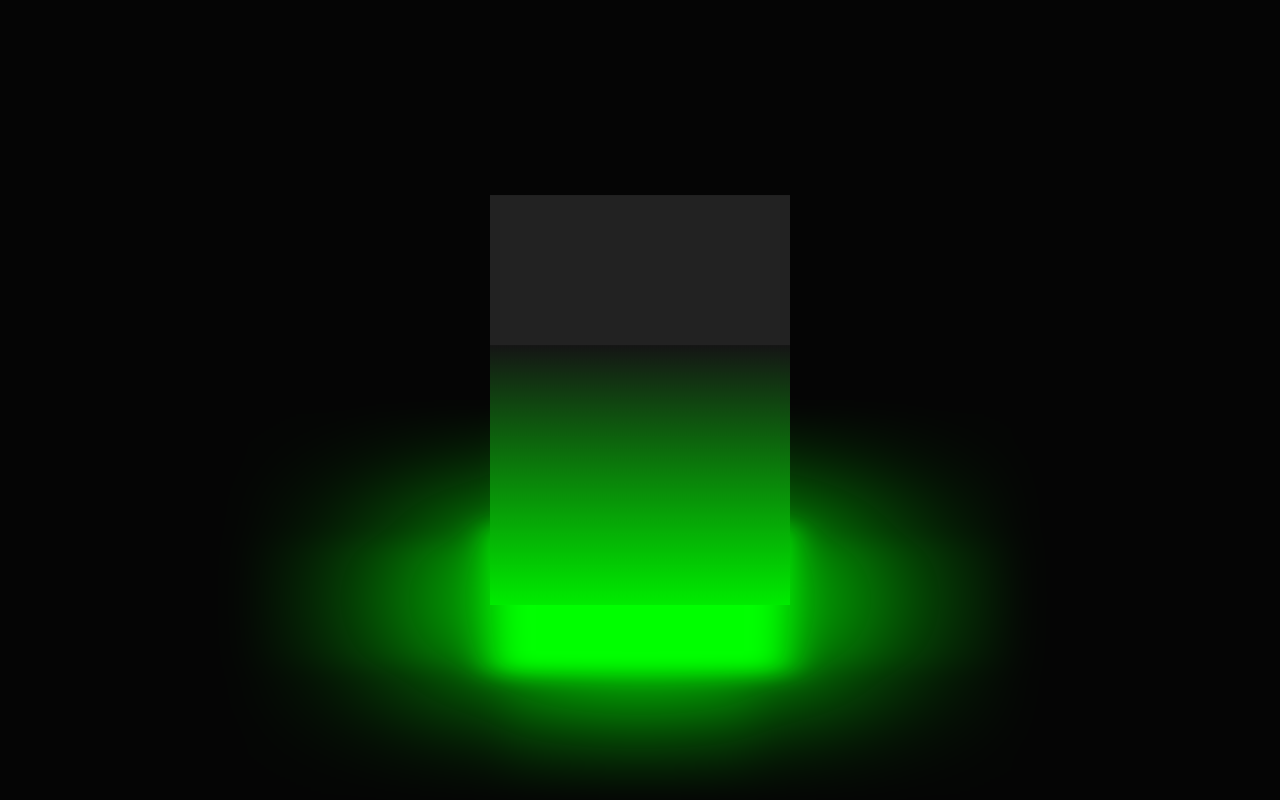
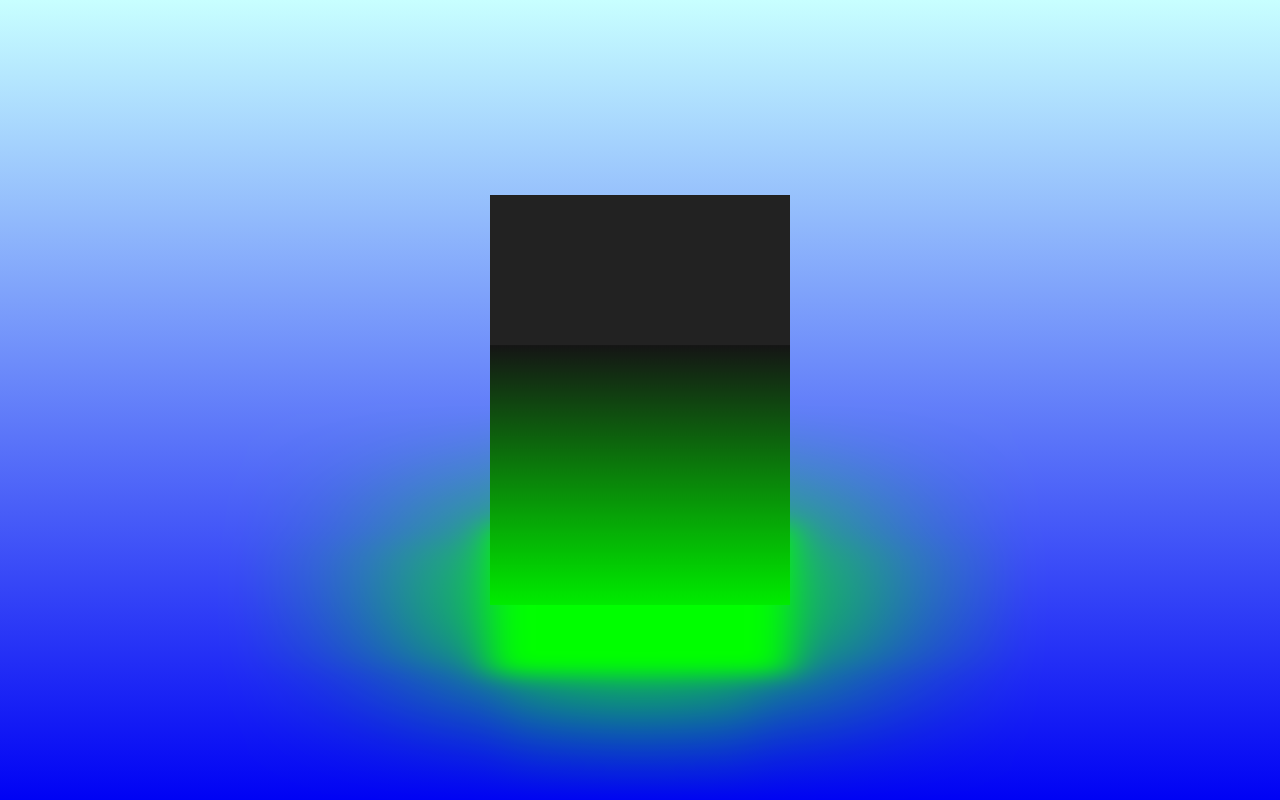
Before and after one commit to VikasRajput-18/cube-animmation, a plain HTML site: page index.html in a window 1280 px wide. Drawn offline with Linux system fonts and the light colour scheme.

Commit message:
make commit

```diff
--- a/style.css
+++ b/style.css
@@ -9,7 +9,7 @@ body{
     justify-content: center;
     align-items: center;
     min-height: 100vh;
-    background: #050505;
+    background-image: linear-gradient(rgba(200,255,255) , rgba(0,2,244));
 }
 
 .cube{
```
